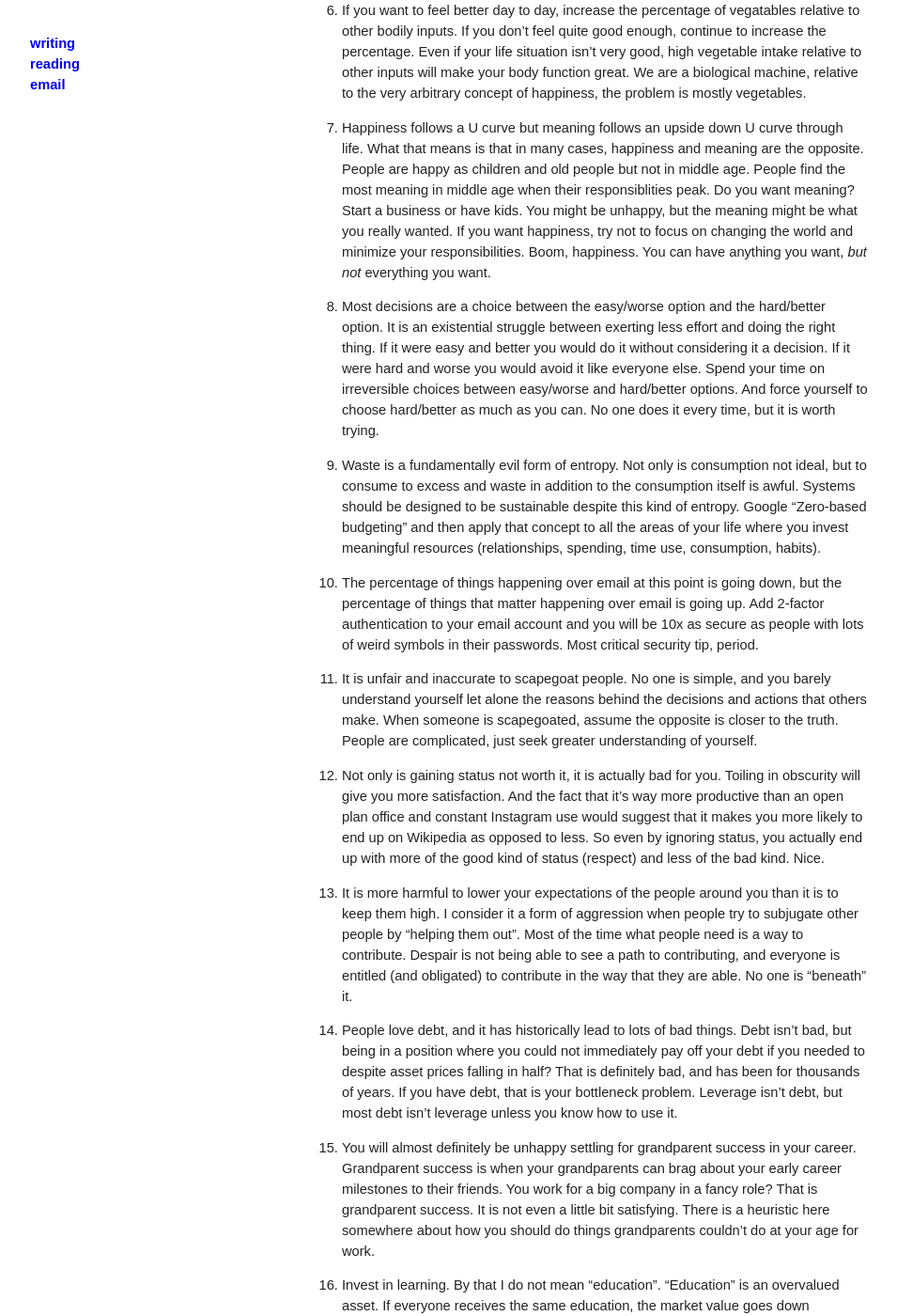
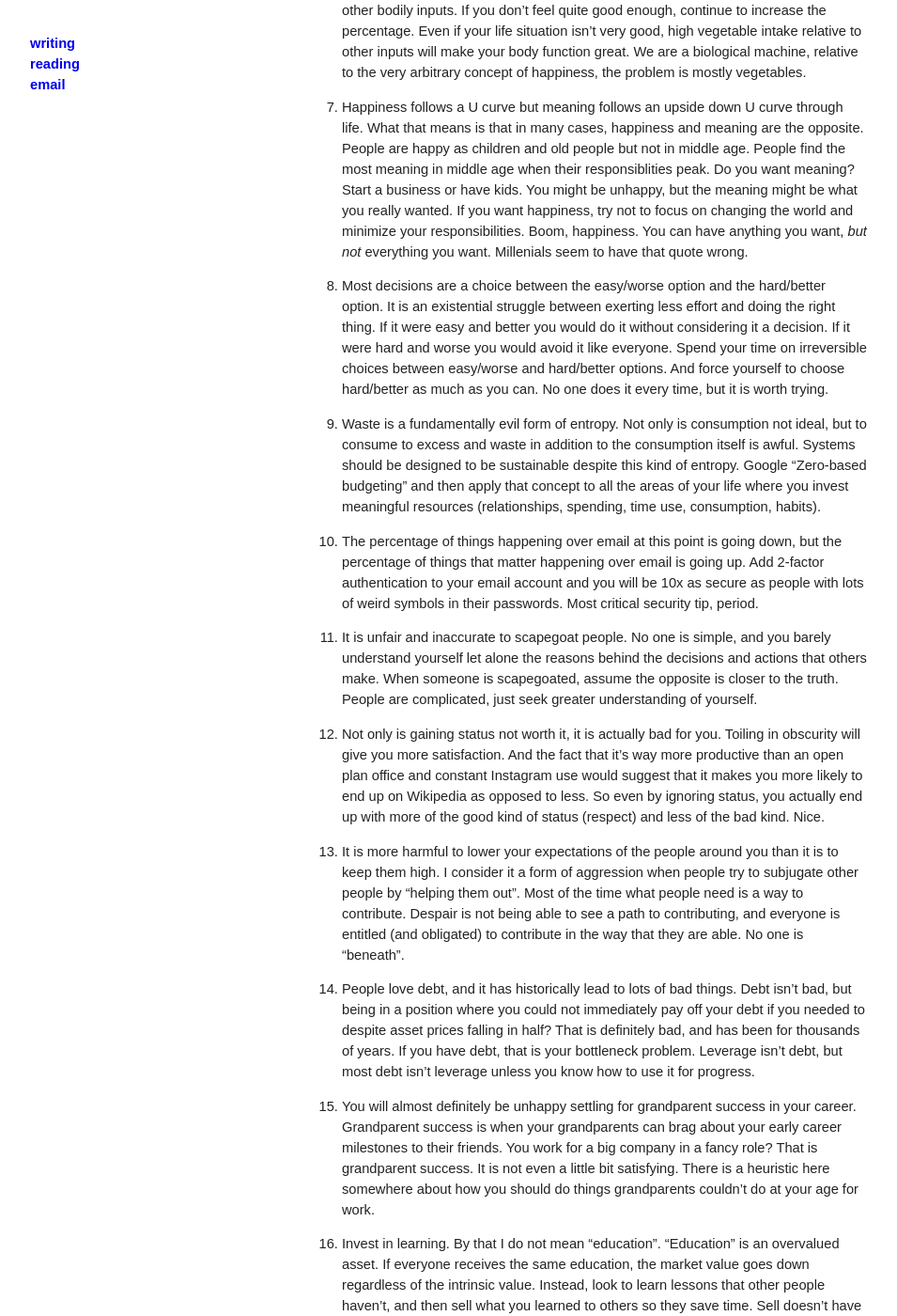
Before and after one commit to rogerkirkness/writing, a Jekyll site: the page built from _posts/2018-08-18-25-years.md, in a window 1280 px wide and 1400 px high, scrolled down 827 px. Shown: the whole window at 94% size, without its empty margins (16-971 px from the left). Built offline with Jekyll 4.4.1, drawn with Linux system fonts in a browser that asks for light colours; some of the changed text lies outside the part shown.

Commit message:
Bump version to 1.1.2

```diff
--- a/_posts/2018-08-18-25-years.md
+++ b/_posts/2018-08-18-25-years.md
@@ -17,9 +17,9 @@
 
 6. If you want to feel better day to day, increase the percentage of vegatables relative to other bodily inputs. If you don't feel quite good enough, continue to increase the percentage. Even if your life situation isn't very good, high vegetable intake relative to other inputs will make your body function great. We are a biological machine, relative to the very arbitrary concept of happiness, the problem is mostly vegetables.
 
-7. Happiness follows a U curve but meaning follows an upside down U curve through life. What that means is that in many cases, happiness and meaning are the opposite. People are happy as children and old people but not in middle age. People find the most meaning in middle age when their responsiblities peak. Do you want meaning? Start a business or have kids. You might be unhappy, but the meaning might be what you really wanted. If you want happiness, try not to focus on changing the world and minimize your responsibilities. Boom, happiness. You can have anything you want, *but not* everything you want.
+7. Happiness follows a U curve but meaning follows an upside down U curve through life. What that means is that in many cases, happiness and meaning are the opposite. People are happy as children and old people but not in middle age. People find the most meaning in middle age when their responsiblities peak. Do you want meaning? Start a business or have kids. You might be unhappy, but the meaning might be what you really wanted. If you want happiness, try not to focus on changing the world and minimize your responsibilities. Boom, happiness. You can have anything you want, *but not* everything you want. Millenials seem to have that quote wrong.
 
-8. Most decisions are a choice between the easy/worse option and the hard/better option. It is an existential struggle between exerting less effort and doing the right thing. If it were easy and better you would do it without considering it a decision. If it were hard and worse you would avoid it like everyone else. Spend your time on irreversible choices between easy/worse and hard/better options. And force yourself to choose hard/better as much as you can. No one does it every time, but it is worth trying.
+8. Most decisions are a choice between the easy/worse option and the hard/better option. It is an existential struggle between exerting less effort and doing the right thing. If it were easy and better you would do it without considering it a decision. If it were hard and worse you would avoid it like everyone. Spend your time on irreversible choices between easy/worse and hard/better options. And force yourself to choose hard/better as much as you can. No one does it every time, but it is worth trying.
 
 9. Waste is a fundamentally evil form of entropy. Not only is consumption not ideal, but to consume to excess and waste in addition to the consumption itself is awful. Systems should be designed to be sustainable despite this kind of entropy. Google "Zero-based budgeting" and then apply that concept to all the areas of your life where you invest meaningful resources (relationships, spending, time use, consumption, habits).
 
@@ -29,9 +29,9 @@
 
 12. Not only is gaining status not worth it, it is actually bad for you. Toiling in obscurity will give you more satisfaction. And the fact that it's way more productive than an open plan office and constant Instagram use would suggest that it makes you more likely to end up on Wikipedia as opposed to less. So even by ignoring status, you actually end up with more of the good kind of status (respect) and less of the bad kind. Nice.
 
-13. It is more harmful to lower your expectations of the people around you than it is to keep them high. I consider it a form of aggression when people try to subjugate other people by "helping them out". Most of the time what people need is a way to contribute. Despair is not being able to see a path to contributing, and everyone is entitled (and obligated) to contribute in the way that they are able. No one is "beneath" it.
+13. It is more harmful to lower your expectations of the people around you than it is to keep them high. I consider it a form of aggression when people try to subjugate other people by "helping them out". Most of the time what people need is a way to contribute. Despair is not being able to see a path to contributing, and everyone is entitled (and obligated) to contribute in the way that they are able. No one is "beneath".
 
-14. People love debt, and it has historically lead to lots of bad things. Debt isn't bad, but being in a position where you could not immediately pay off your debt if you needed to despite asset prices falling in half? That is definitely bad, and has been for thousands of years. If you have debt, that is your bottleneck problem. Leverage isn't debt, but most debt isn't leverage unless you know how to use it.
+14. People love debt, and it has historically lead to lots of bad things. Debt isn't bad, but being in a position where you could not immediately pay off your debt if you needed to despite asset prices falling in half? That is definitely bad, and has been for thousands of years. If you have debt, that is your bottleneck problem. Leverage isn't debt, but most debt isn't leverage unless you know how to use it for progress.
 
 15. You will almost definitely be unhappy settling for grandparent success in your career. Grandparent success is when your grandparents can brag about your early career milestones to their friends. You work for a big company in a fancy role? That is grandparent success. It is not even a little bit satisfying. There is a heuristic here somewhere about how you should do things grandparents couldn't do at your age for work.
 
```
Also changed, not shown: other parts of _posts/2018-08-18-25-years.md (+1 -1 lines).
